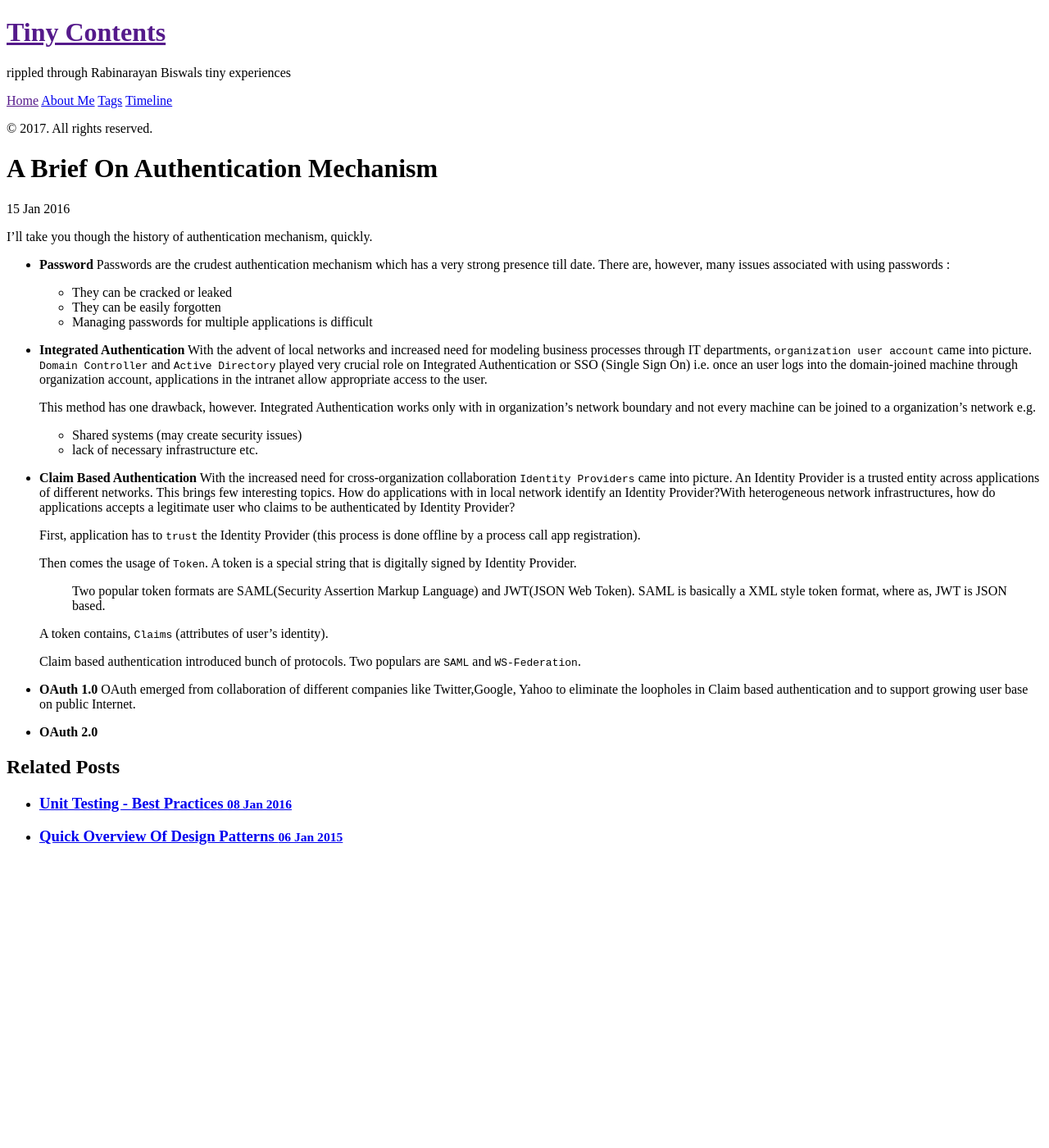
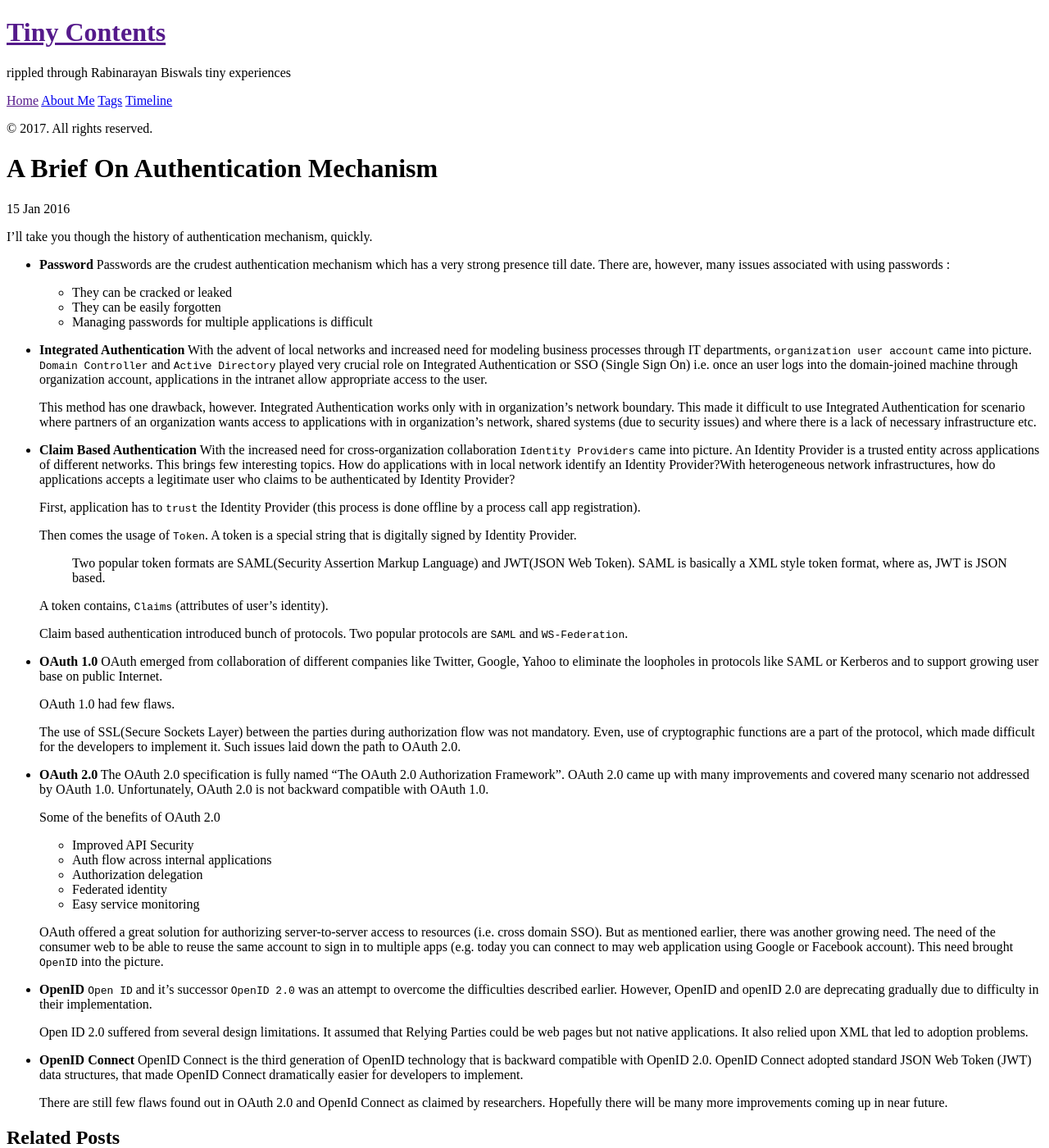
Before and after one commit to rabibiswal/rabibiswal.github.io, a Jekyll site: the page built from _posts/2016-01-15-a-brief-on-authentiction-mechanism.md, in a window 1280 px wide and 1400 px high. Shown: the whole window at 82% size. Built offline with Jekyll 4.4.1, drawn with Linux system fonts in a browser that asks for light colours; Markdown is read by kramdown in place of the engine named in the settings.

Commit message:
Authentication Mechanism : update

```diff
--- a/_posts/2016-01-15-a-brief-on-authentiction-mechanism.md
+++ b/_posts/2016-01-15-a-brief-on-authentiction-mechanism.md
@@ -16,9 +16,7 @@ I'll take you though the history of authentication mechanism, quickly.
 - **Integrated Authentication**
 	With the advent of local networks and increased need for modeling business processes through IT departments, `organization user account` came into picture. `Domain Controller` and `Active Directory` played very crucial role on Integrated Authentication or SSO (Single Sign On) i.e. once an user logs into the domain-joined machine through organization account, applications in the intranet allow appropriate access to the user.
 
-	This method has one drawback, however. Integrated Authentication works only with in organization's network boundary and not every machine can be joined to a organization's network e.g.
-	- Shared systems (may create security issues)
-	- lack of necessary infrastructure etc.
+	This method has one drawback, however. Integrated Authentication works only with in organization's network boundary. This made it difficult to use Integrated Authentication for scenario where partners of an organization wants access to applications with in organization's network, shared systems (due to security issues) and where there is a lack of necessary infrastructure etc.
 
 - **Claim Based Authentication**
 	With the increased need for cross-organization collaboration `Identity Providers` came into picture. An Identity Provider is a trusted entity across applications of different networks. This brings few interesting topics. How do applications with in local network identify an Identity Provider?With heterogeneous network infrastructures, how do applications accepts a legitimate user who claims to be authenticated by Identity Provider?
@@ -31,9 +29,34 @@ I'll take you though the history of authentication mechanism, quickly.
 
 	A token contains, `Claims` (attributes of user's identity).
 
-	Claim based authentication introduced bunch of protocols. Two populars are `SAML` and `WS-Federation`.
+	Claim based authentication introduced bunch of protocols. Two popular protocols are `SAML` and `WS-Federation`.
 
 - **OAuth 1.0**
-	OAuth emerged from collaboration of different companies like Twitter,Google, Yahoo to eliminate the loopholes in Claim based authentication and to support growing user base on public Internet.
+	OAuth emerged from collaboration of different companies like Twitter, Google, Yahoo to eliminate the loopholes in protocols like SAML or Kerberos and to support growing user base on public Internet.
+
+	OAuth 1.0 had few flaws.
+
+	The use of SSL(Secure Sockets Layer) between the parties during authorization flow was not mandatory. Even, use of cryptographic functions are a part of the protocol, which made difficult for the developers to implement it. Such issues laid down the path to OAuth 2.0.
+
 
 - **OAuth 2.0**
+	The OAuth 2.0 specification is fully named "The OAuth 2.0 Authorization Framework". OAuth 2.0 came up with many improvements and covered many scenario not addressed by OAuth 1.0. Unfortunately, OAuth 2.0 is not backward compatible with OAuth 1.0.
+
+	Some of the benefits of OAuth 2.0
+
+	- Improved API Security
+	- Auth flow across internal applications
+	- Authorization delegation
+	- Federated identity
+	- Easy service monitoring
+
+	OAuth offered a great solution for authorizing server-to-server access to resources (i.e. cross domain SSO). But as mentioned earlier, there was another growing need. The need of the consumer web to be able to reuse the same account to sign in to multiple apps (e.g. today you can connect to may web application using Google or Facebook account). This need brought `OpenID` into the picture.
+
+- **OpenID** `Open ID` and it's successor `OpenID 2.0` was an attempt to overcome the difficulties described 	earlier. However, OpenID and openID 2.0 are deprecating gradually due to difficulty in their implementation.
+
+	Open ID 2.0 suffered from several design limitations. It assumed that Relying Parties could be web pages but not native applications. It also relied upon XML that led to adoption problems.
+
+- **OpenID Connect**
+	OpenID Connect is the third generation of OpenID technology that is backward compatible with OpenID 2.0. OpenID Connect adopted standard JSON Web Token (JWT) data structures, that made OpenID Connect dramatically easier for developers to implement.
+
+	There are still few flaws found out in OAuth 2.0 and OpenId Connect as claimed by researchers. Hopefully there will be many more improvements coming up in near future.
```
